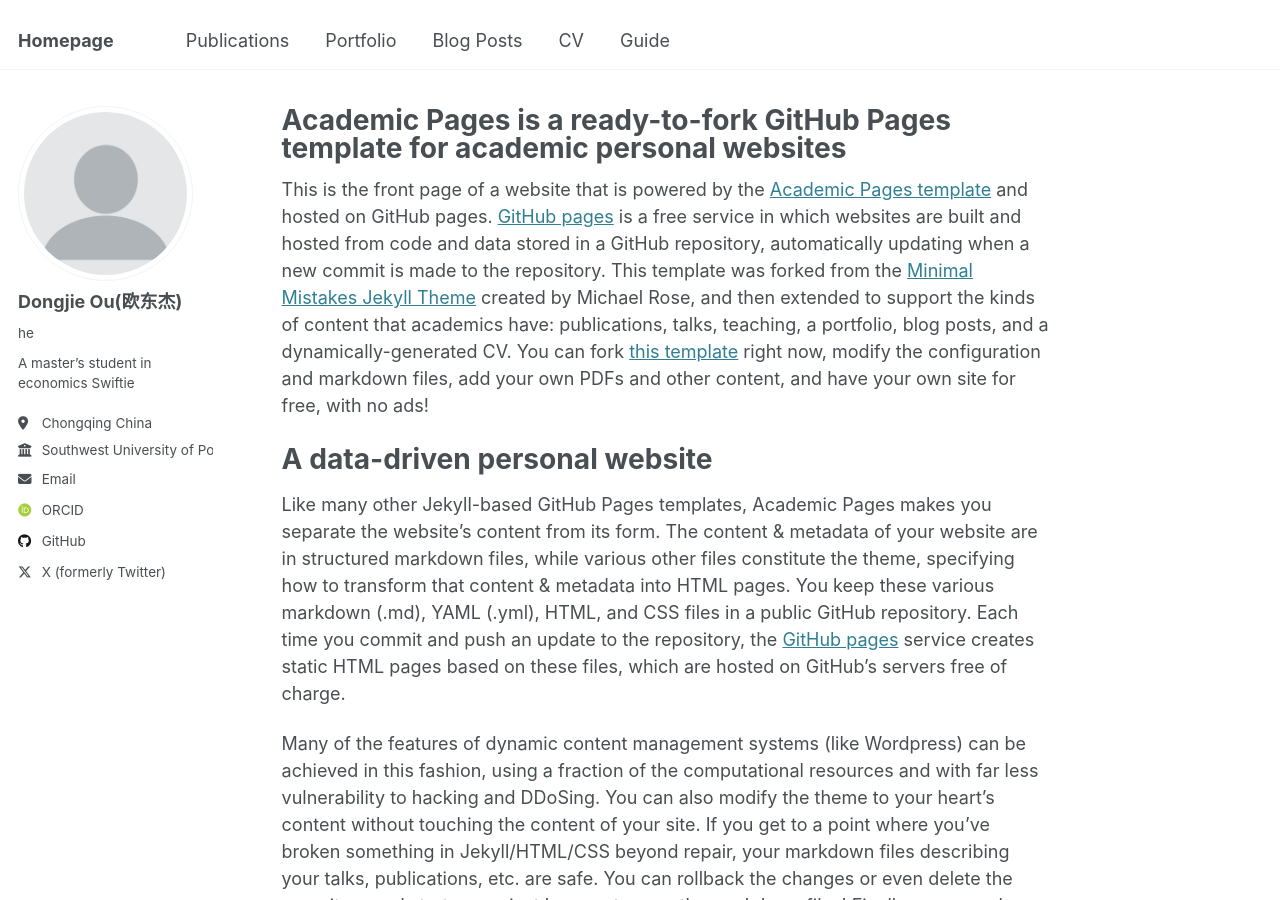
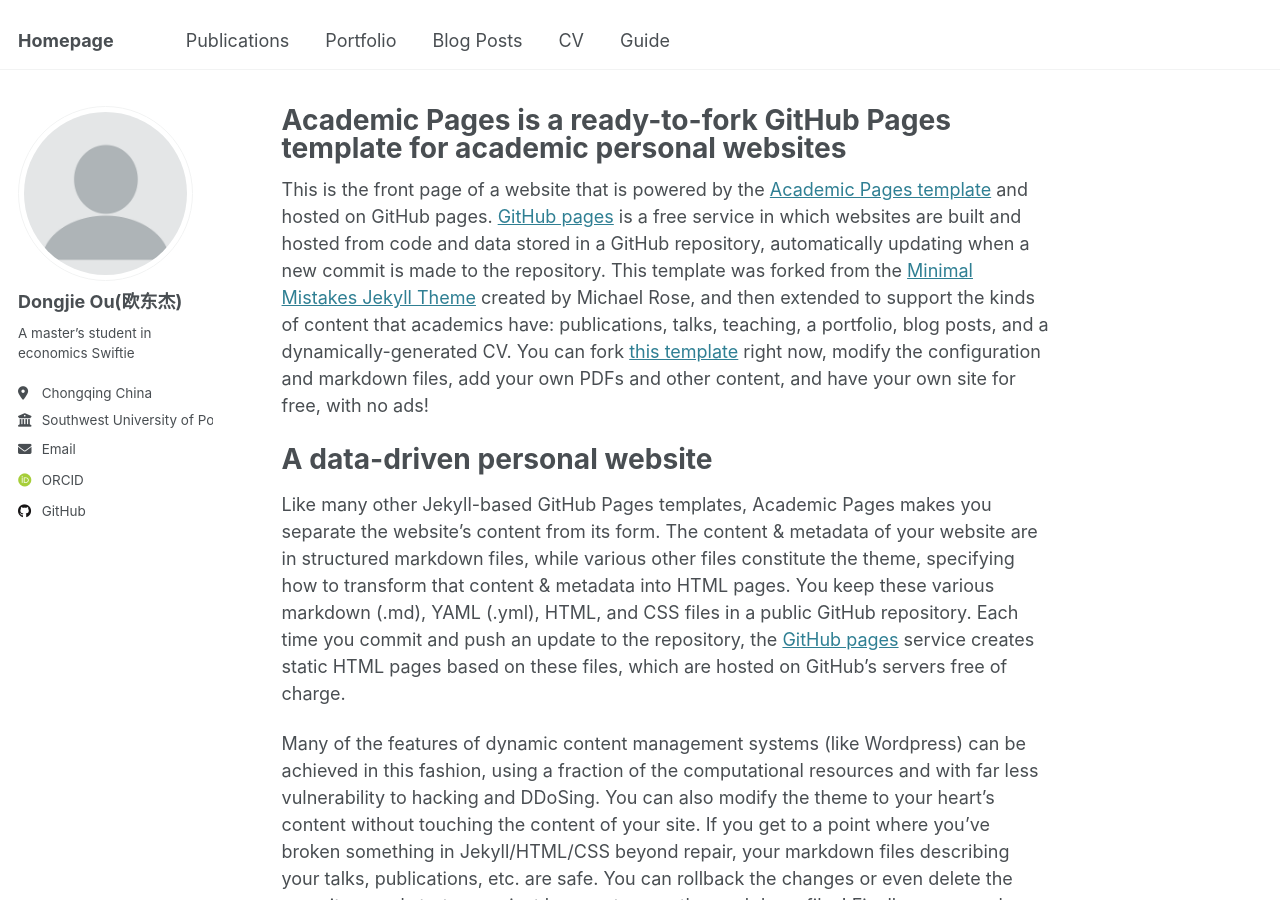
Before and after one commit to oudongjie2001/oudongjie2001.github.io, a Jekyll site: the page built from _pages/about.md, in a window 1280 px wide and 900 px high. Built offline with Jekyll 4.4.1, drawn with Linux system fonts in a browser that asks for light colours; some web fonts are replaced.

Commit message:
Update _config.yml

```diff
--- a/_config.yml
+++ b/_config.yml
@@ -24,7 +24,7 @@ author:
   # Biographic information
   avatar           : "profile.png"
   name             : "Dongjie Ou(欧东杰)"
-  pronouns         : "he" # example: "she/her"
+  pronouns         : # example: "she/her"
   bio              : "A master’s student in economics
 Swiftie"
   location         : "Chongqing China"
@@ -66,7 +66,7 @@ Swiftie"
   steam            : # Username
   telegram         : # URL
   tumblr           : # Username
-  twitter          : "oudongjie"# Username for X / Twitter
+  twitter          : # Username for X / Twitter
   vine             : # Username
   weibo            : # Username
   wikipedia        : # Username
```
